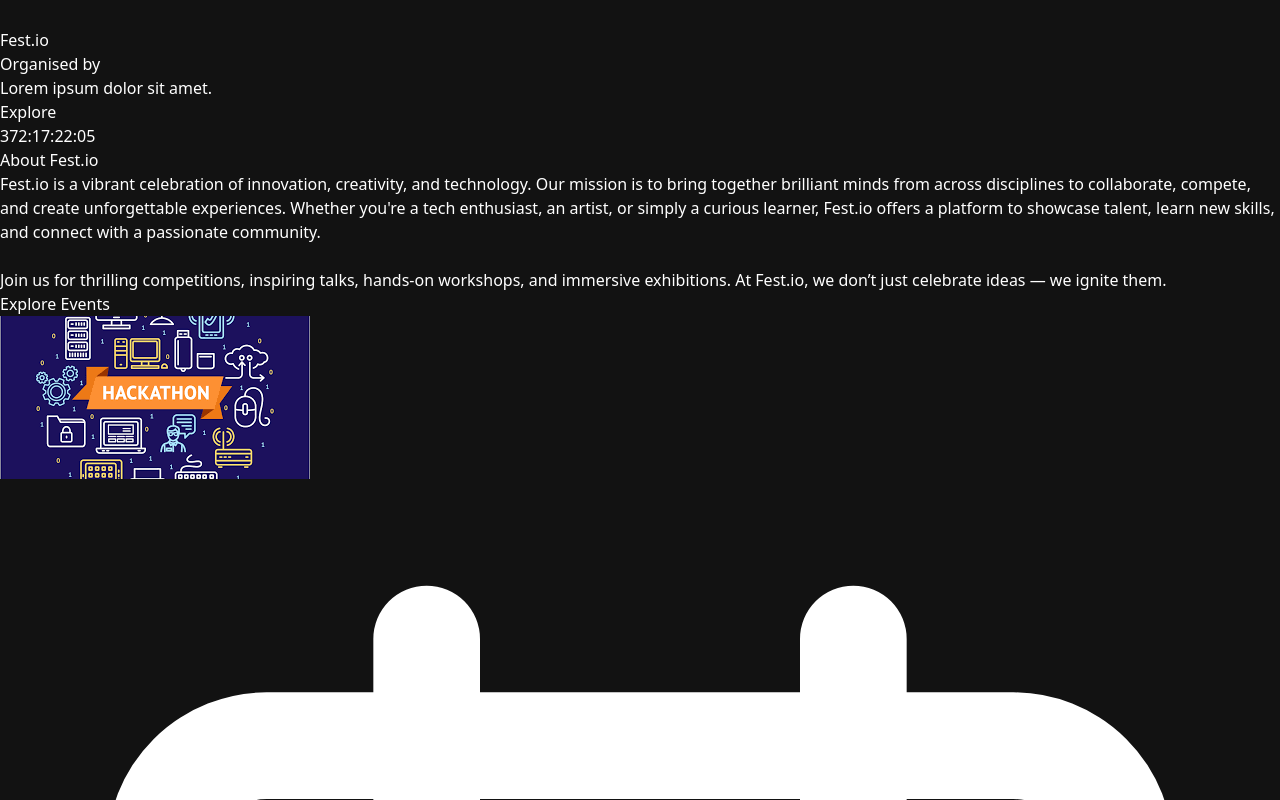
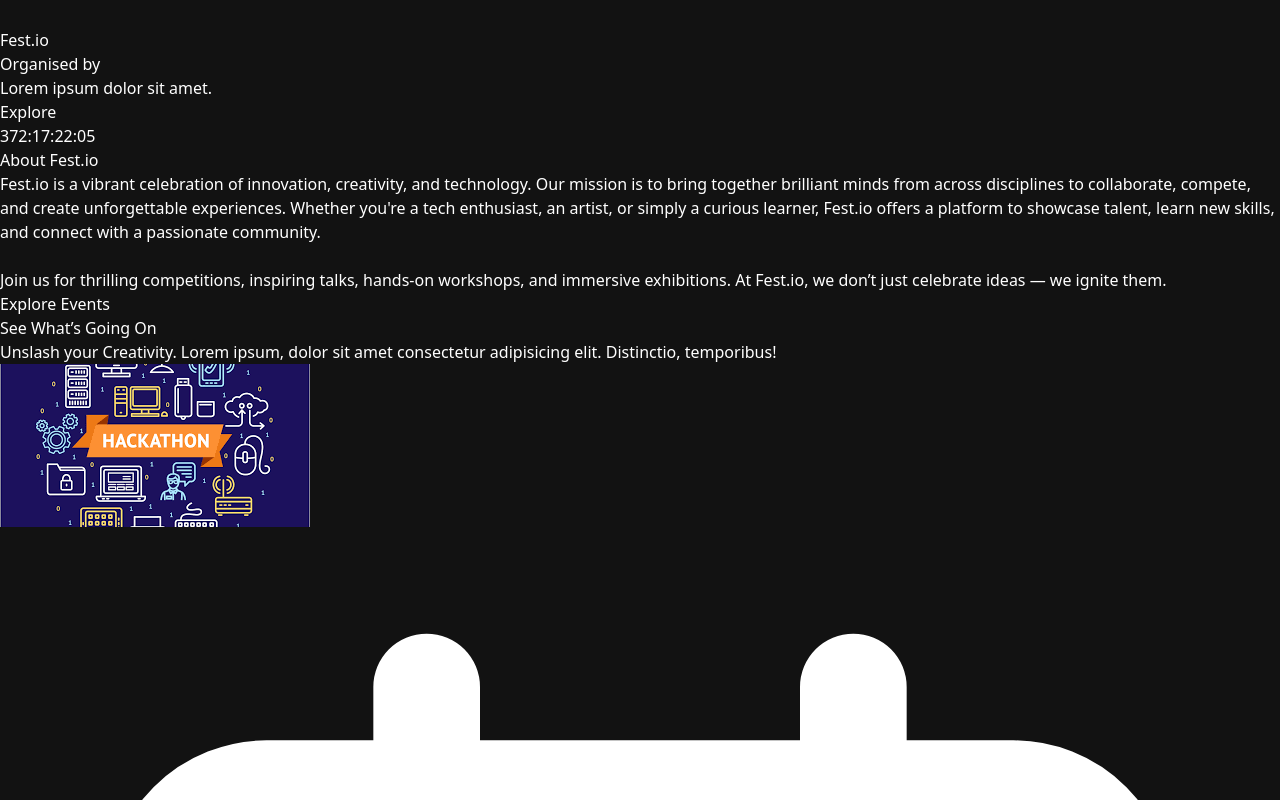
Before and after one commit to Surajit-Tunga/Fest.io, a React (Vite) app: page / in a window 1280 px wide. Shown: the part 300-1100 px from the top of the page. Built offline with nearby package versions, Linux system fonts and the light colour scheme; grey boxes are pictures that could not be loaded.

Commit message:
Update Events.jsx

```diff
--- a/src/components/Events.jsx
+++ b/src/components/Events.jsx
@@ -59,20 +59,18 @@ const Event = () => {
         <h2 className="text-3xl md:text-4xl font-extrabold mb-12 border-l-4 border-orange-500 pl-4">
           Explore <span className="text-orange-500">Events</span>
         </h2>
-        <div className="grid grid-cols-1 sm:grid-cols-3 gap-6 relative z-10">
+        <p className="text-5xl mx-10">
+          See What’s Going On
+        </p>
+        <p className="mx-10 mt-4 text-orange-50">
+          Unslash your Creativity. Lorem ipsum, dolor sit amet consectetur adipisicing elit. Distinctio, temporibus!
+        </p>
+        <div className="relative z-10 px-4 py-10">
             <div className="grid grid-cols-1 sm:grid-cols-2 lg:grid-cols-3 gap-6 px-4 py-10">
                {eventList.map((data, index) => (
-    <div
-      key={index}
-      className="bg-[#100420] border border-purple-500 rounded-2xl overflow-hidden shadow-md hover:shadow-purple-700 transition duration-300 w-full max-w-sm mx-auto"
-    >
+                  <div key={index} className="bg-[#100420] border border-orange-500 rounded-2xl overflow-hidden shadow-md hover:shadow-orange-700 transition duration-300 w-full max-w-sm mx-auto">
                       {/* Image */}
-      <img
-        src={data.img}
-        alt="Event Img"
-        className="w-full h-48 object-cover"
-      />
-
+                      <img src={data.img} alt="Event Img"className="w-full h-48 object-cover" />
                       {/* Content */}
                      <div className="p-4 space-y-2">
                          {/* Date */}
@@ -82,28 +80,19 @@ const Event = () => {
                              </svg>
                              <span>"8th & 9th April"</span>
                          </div>
-
                         {/* Title */}
                         <h3 className="text-lg font-semibold text-white">{data.title}</h3>
-
                         {/* Description */}
                         <p className="text-sm text-gray-400">{data.desc}</p>
-
                         {/* Register Button */}
-        <a
-          href="#"
-          className="block mt-4 bg-white text-black text-center px-4 py-2 rounded-full text-sm font-semibold hover:bg-gray-100 transition"
-        >
+                        <a href="#" className="block mt-4 bg-white text-black text-center px-2 py-2 rounded-full text-sm font-semibold hover:bg-gray-100 transition" >
                              Register Now
                          </a>
                      </div>
                   </div>
                 ))}
             </div>
-
-
         </div>
-
     </section>
   );
 };
```
Lines whose indentation alone changed are shown as unchanged.
